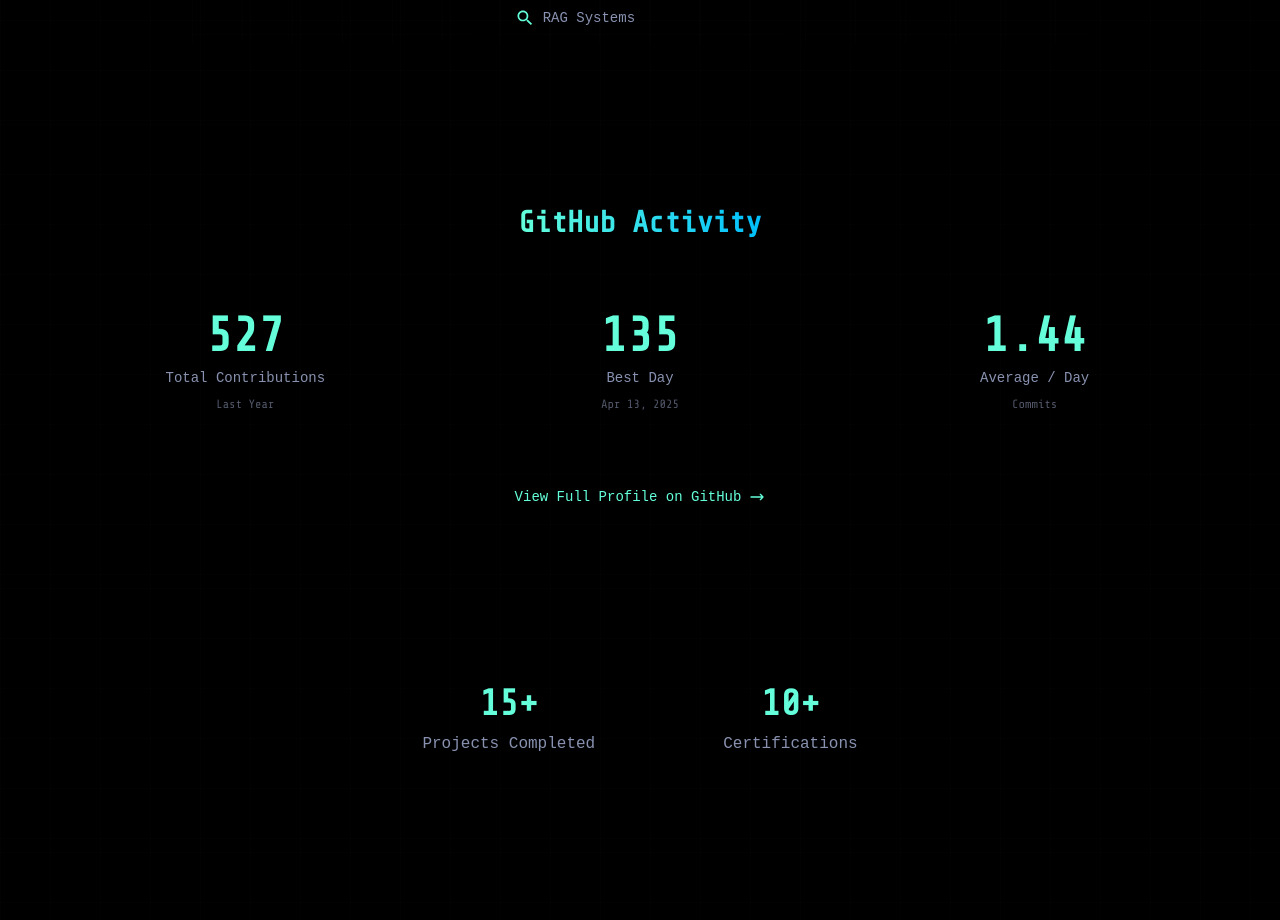
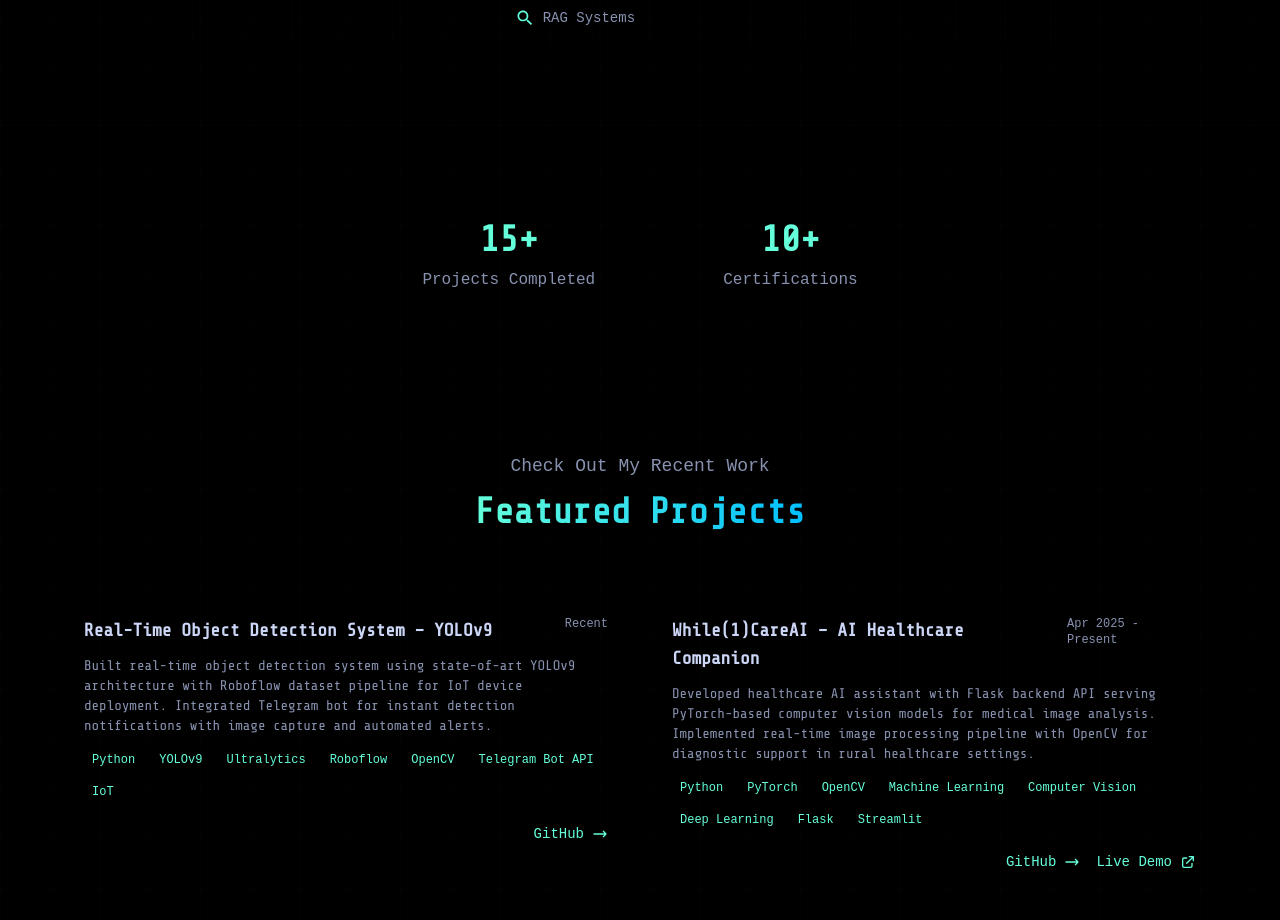
Before and after one commit to MadhavDGS/Portfolio, a Next.js app: page / in a window 1280 px wide. Shown: the part 1780-2700 px from the top of the page. Built offline with nearby package versions, Linux system fonts and the light colour scheme.

Commit message:
Remove GitHub activity section from homepage

```diff
--- a/src/app/page.tsx
+++ b/src/app/page.tsx
@@ -7,7 +7,6 @@ import Projects from '@/components/Projects';
 import Contact from '@/components/Contact';
 import Stats from '@/components/Stats';
 import Certifications from '@/components/Certifications';
-import GitHubStats from '@/components/GitHubStats';
 import Patents from '@/components/Patents';
 import Blog from '@/components/Blog';
 import JourneyHighlights from '@/components/JourneyHighlights';
@@ -17,7 +16,6 @@ export default function Home() {
     <main>
       <Hero />
       <About />
-      <GitHubStats />
       <Stats />
       <Projects />
       <JourneyHighlights />
```
